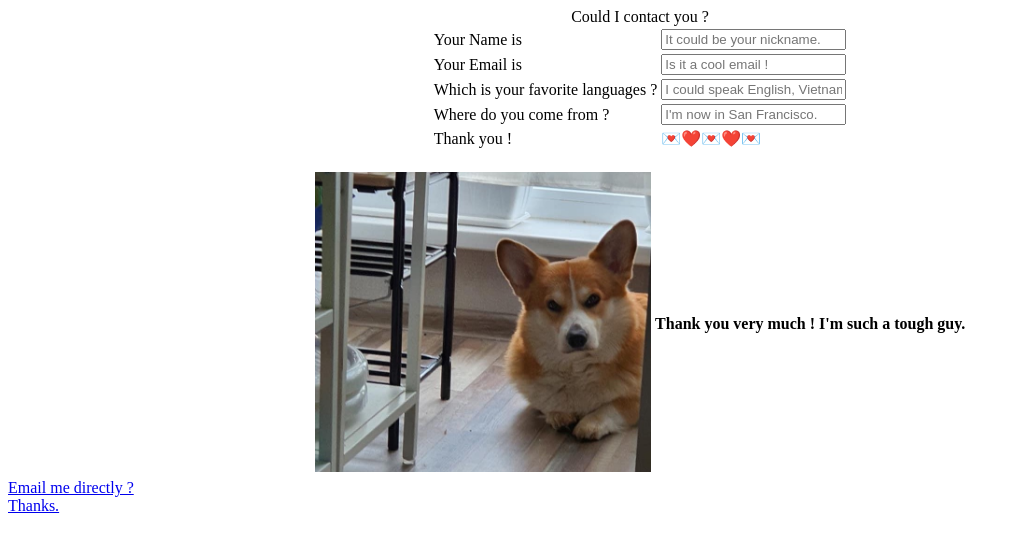
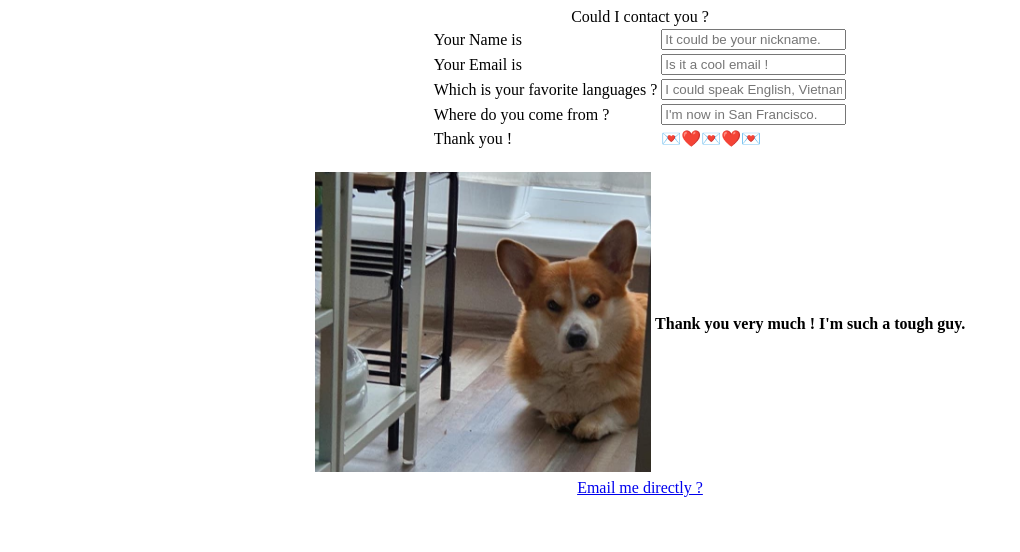
Before and after one commit to Phan-Git/my_cv_site, a plain HTML site: page sign_up.html in a window 1280 px wide. Shown: the whole page, without its empty margins (0-1020 px from the left). Drawn offline with Linux system fonts and the light colour scheme.

Commit message:
Update sign_up.html

```diff
--- a/sign_up.html
+++ b/sign_up.html
@@ -40,10 +40,9 @@
                     <td> <strong>Thank you very much ! I'm such a tough guy.</strong> </td>
                 </tr>
             </table>
+                    <a href="https://murmuring-badlands-35448.herokuapp.com/">Email me directly ?</a>
         </center>
-        <a href="form.html">Email me directly ?</a>
-        <br>
-        <a href="index.html">Thanks.</a>
+
     </div>
 </body>
 </html>
```
